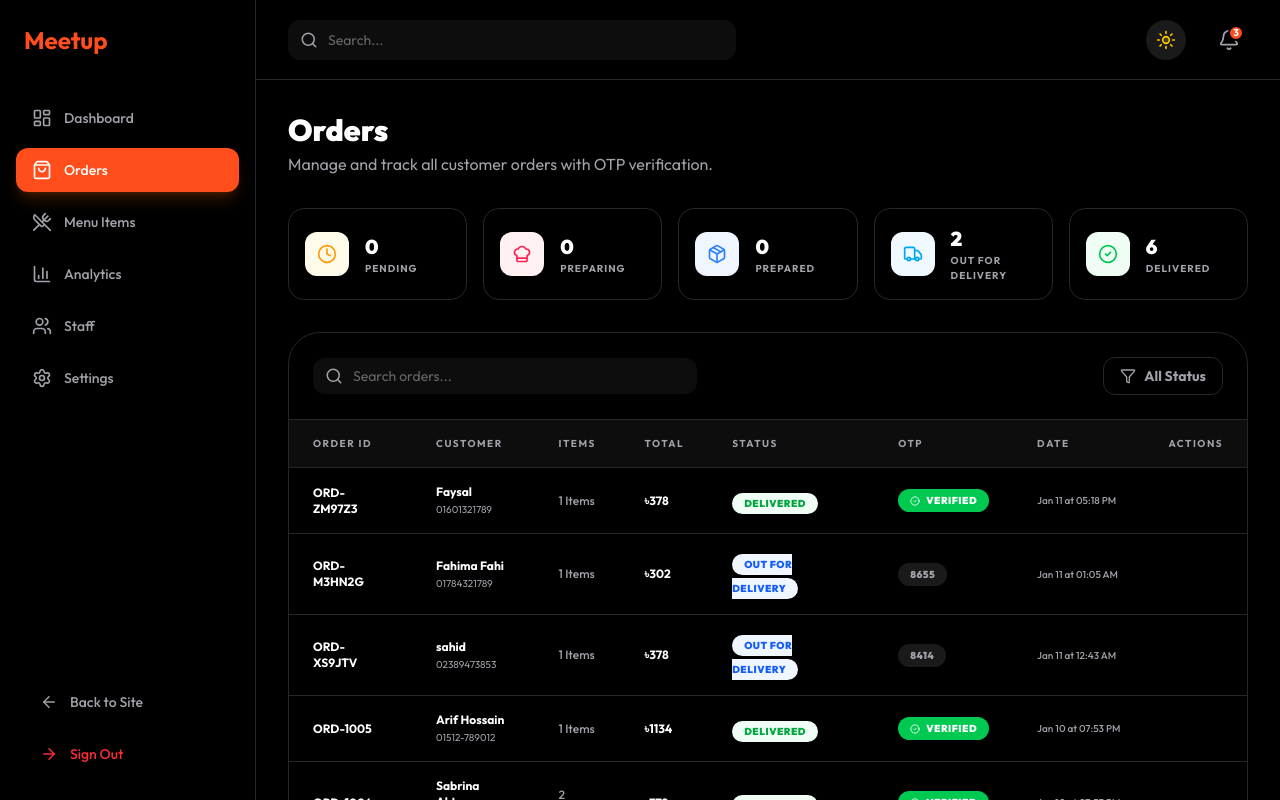
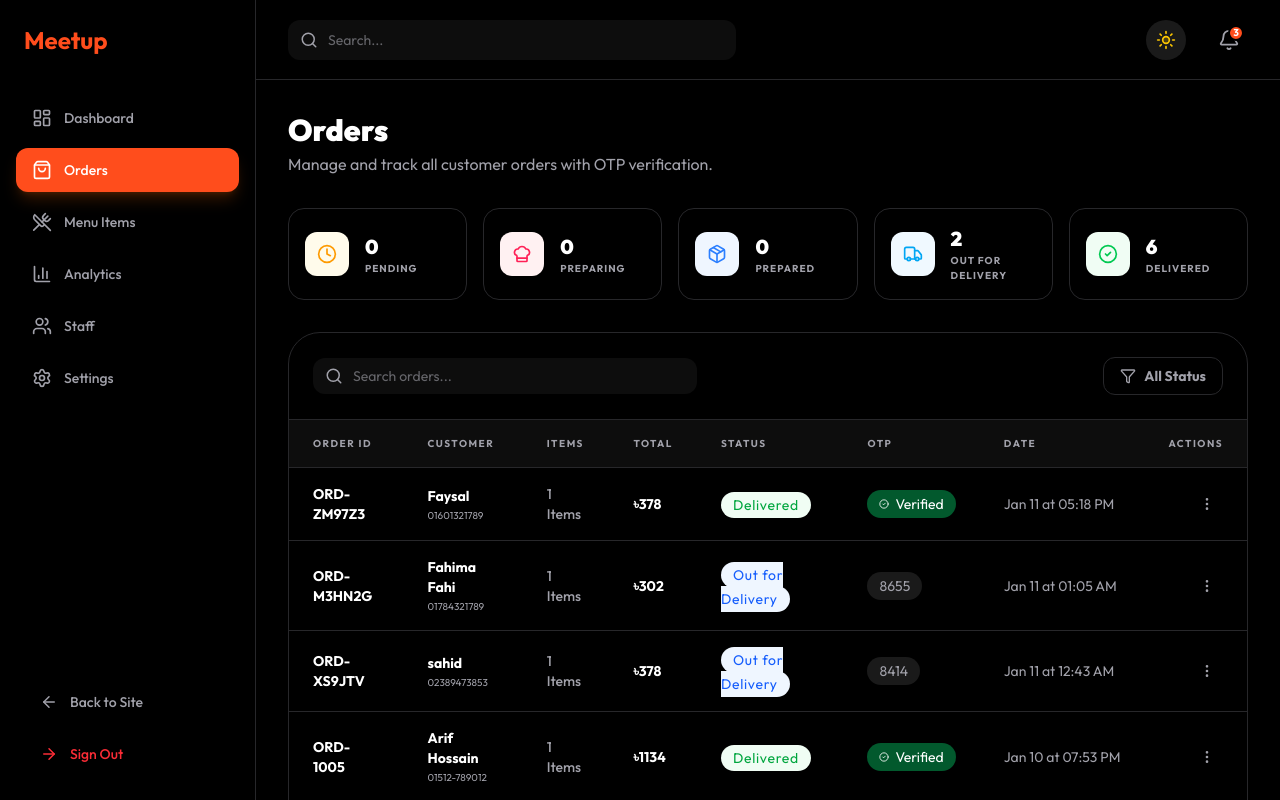
Before and after one commit to sahidDev09/Meetup-restaurant, a Next.js app: page /admin/orders in a window 1280 px wide. Shown: the top 800 px of the page. Built offline with nearby package versions, Linux system fonts and the light colour scheme; no server answers.

Commit message:
style: Increase order table text sizes to sm, update status and OTP styling, and make the action button always visible.

```diff
--- a/app/admin/orders/page.tsx
+++ b/app/admin/orders/page.tsx
@@ -106,16 +106,16 @@ export default function OrdersPage() {
             <tbody className="divide-y divide-border">
               {orders.map((order) => (
                 <tr key={order.id} className="hover:bg-muted/50 transition-colors group">
-                  <td className="px-6 py-4 text-xs font-bold text-foreground">{order.id}</td>
+                  <td className="px-6 py-4 text-sm font-bold text-foreground">{order.id}</td>
                   <td className="px-6 py-4">
-                    <div className="text-xs font-bold text-foreground">{order.customer}</div>
+                    <div className="text-sm font-bold text-foreground">{order.customer}</div>
                     <div className="text-[10px] text-muted-foreground mt-0.5">{order.phone}</div>
                   </td>
-                  <td className="px-6 py-4 text-xs font-medium text-muted-foreground">{order.items}</td>
-                  <td className="px-6 py-4 text-xs font-bold text-foreground">{order.total}</td>
+                  <td className="px-6 py-4 text-sm font-medium text-muted-foreground">{order.items}</td>
+                  <td className="px-6 py-4 text-sm font-bold text-foreground">{order.total}</td>
                   <td className="px-6 py-4">
                     <span className={cn(
-                      "px-3 py-1 rounded-full text-[10px] font-black uppercase tracking-wider",
+                      "px-3 py-1 rounded-full text-sm tracking-wider",
                       order.status === "Delivered" ? "bg-green-50 dark:bg-green-500/10 text-green-600" :
                       order.status === "Out for Delivery" ? "bg-blue-50 dark:bg-blue-500/10 text-blue-600" : "bg-muted text-muted-foreground"
                     )}>
@@ -124,16 +124,16 @@ export default function OrdersPage() {
                   </td>
                   <td className="px-6 py-4">
                     <span className={cn(
-                      "flex items-center gap-1.5 px-3 py-1 rounded-full text-[10px] font-black uppercase tracking-wider w-fit",
-                      order.otp === "Verified" ? "bg-green-500 text-white shadow-sm" : "bg-muted text-muted-foreground"
+                      "flex items-center gap-1.5 px-3 py-1 rounded-full text-sm w-fit",
+                      order.otp === "Verified" ? "bg-green-400/40 text-white shadow-sm" : "bg-muted text-muted-foreground"
                     )}>
                       {order.otp === "Verified" && <CheckCircle2 size={10} />}
                       {order.otp}
                     </span>
                   </td>
-                  <td className="px-6 py-4 text-[10px] font-medium text-muted-foreground whitespace-nowrap">{order.date}</td>
+                  <td className="px-6 py-4 text-sm text-muted-foreground whitespace-nowrap">{order.date}</td>
                   <td className="px-6 py-4 text-right">
-                    <button className="p-2 text-muted-foreground hover:text-foreground hover:bg-muted rounded-lg transition-all opacity-0 group-hover:opacity-100">
+                    <button className="p-2 text-muted-foreground hover:text-foreground hover:bg-muted rounded-lg transition-all">
                       <MoreVertical size={16} />
                     </button>
                   </td>
```
